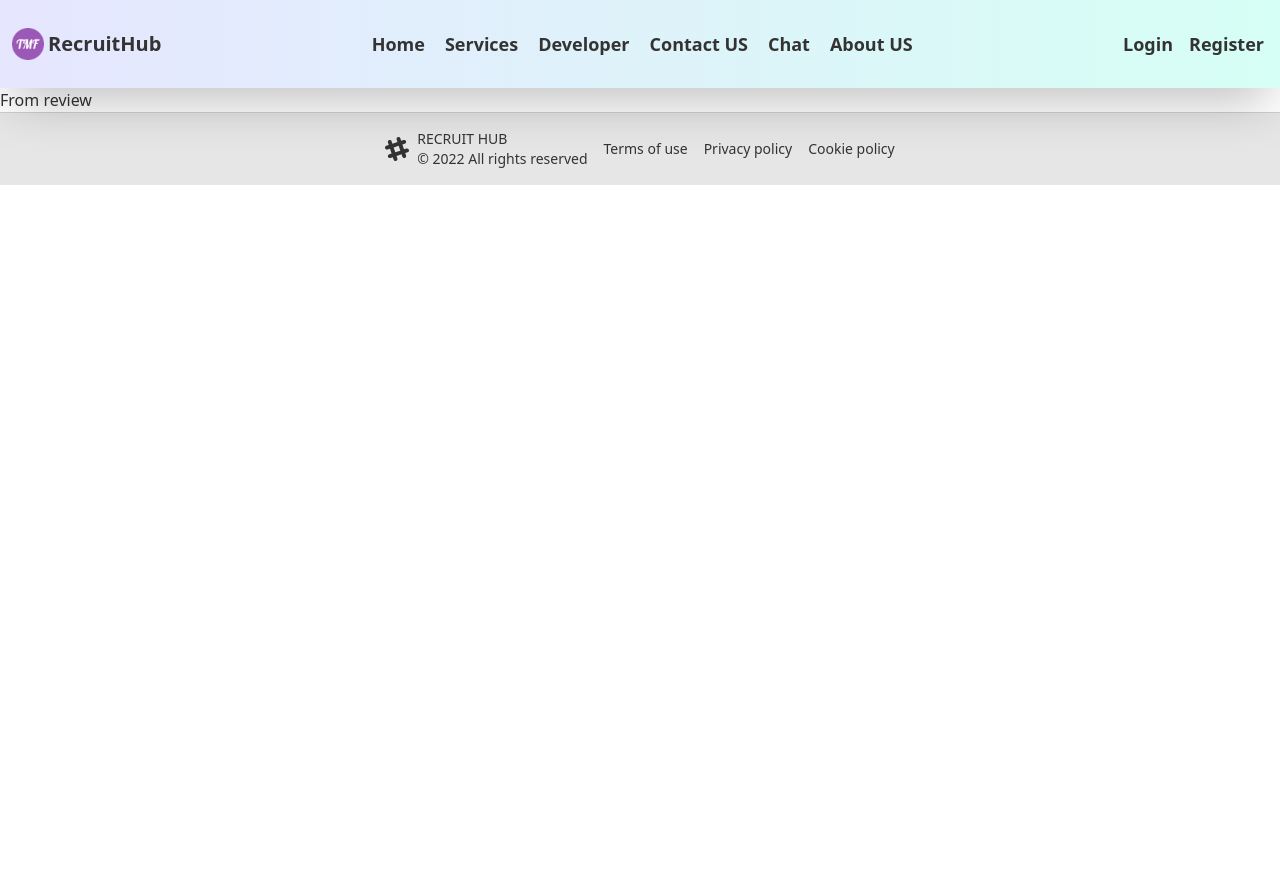
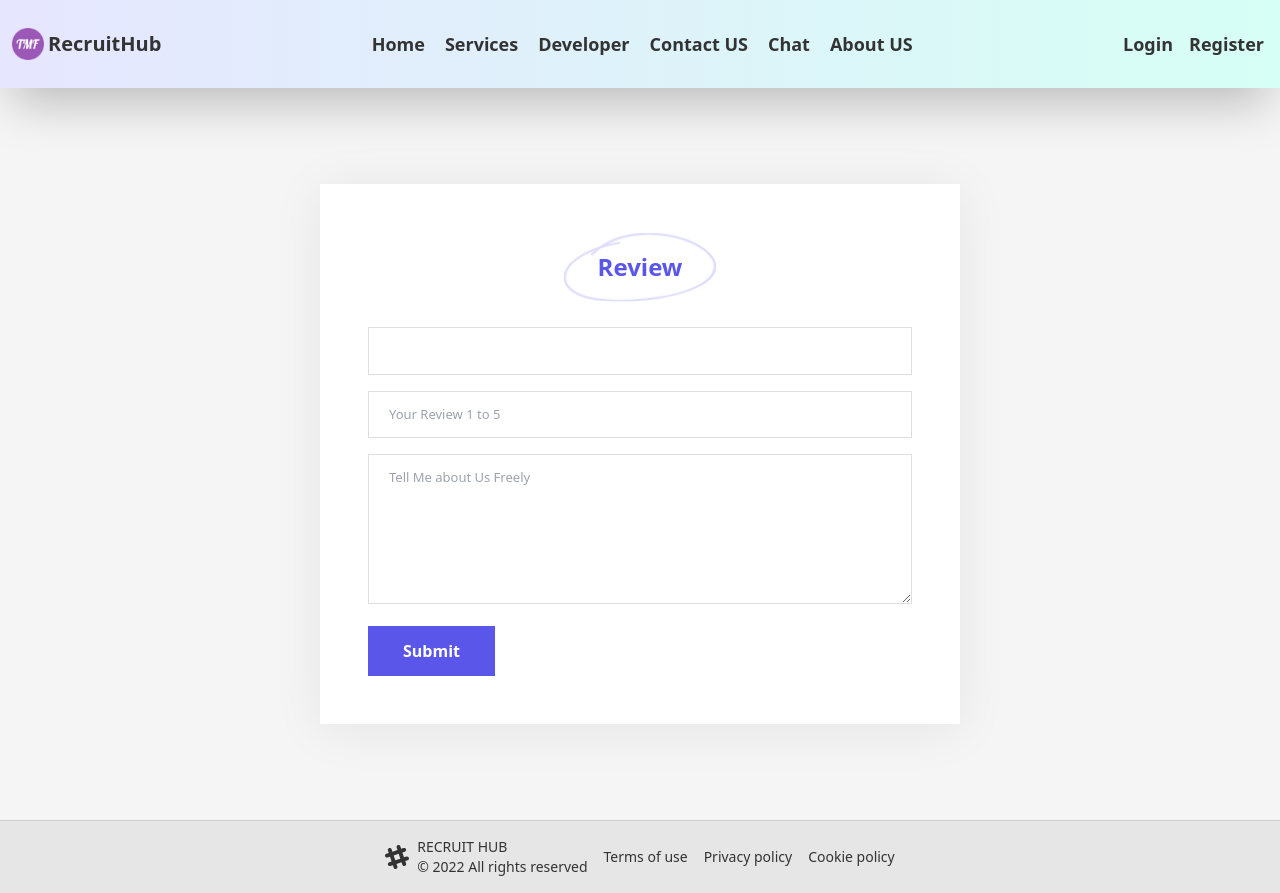
Before and after one commit to thecreativegang/recruit-hub-client-2, a React (Create React App) app: page /review in a window 1280 px wide. Before the commit the page ends 800 px from the top, so only its background shows below. Built offline with nearby package versions, Linux system fonts and the light colour scheme; no server answers.

Commit message:
review page ui and user data collection ready

```diff
--- /dev/null
+++ b/src/components/Pages/Review/Review.css
@@ -0,0 +1,38 @@
+.page-bg {
+  background-color: #f5f5f5;
+}
+
+.review-shadow {
+  box-shadow: 0 5px 50px 0 rgb(0 0 0 / 7%);
+}
+
+.review-input,
+.review-textarea {
+  background-color: #fff;
+  border: 1px solid #dedede;
+  border-radius: 0;
+  color: black;
+  font-size: 13px !important;
+
+  outline: none;
+  padding: 13px 20px !important;
+  width: 100%;
+}
+
+.review-textarea:focus {
+  border: 1px solid #5956e9;
+}
+.review-input:focus {
+  border: 1px solid #5956e9;
+}
+
+::placeholder {
+  color: #000;
+  opacity: 1; /* Firefox */
+}
+
+/* input::-webkit-input-placeholder,
+textarea::-webkit-input-placeholder {
+  color: #000;
+  font-weight: 500;
+} */
--- a/src/components/Pages/Review/Review.js
+++ b/src/components/Pages/Review/Review.js
@@ -1,12 +1,35 @@
 import React from 'react';
+import './Review.css'
 import { useAuthState } from 'react-firebase-hooks/auth';
 import auth from '../../../firebase.init';
+import { useForm } from 'react-hook-form';
 const Review = () => {
-    const [user, loading, error] = useAuthState(auth);
-    console.log(user)
+
+    const [user] = useAuthState(auth);
+
+    const { register, handleSubmit } = useForm();
+    const onSubmit = data => console.log(data);
+
+
+
     return (
-        <div>
-            <h1>From review</h1>
+
+        <div className=' page-bg'>
+            <div className='py-24'>
+                <div className='w-1/2 mx-auto p-12 bg-white review-shadow'>
+                    <div className=' flex justify-center '>
+                        <h1 className='section-tittle relative color-blue-dark font-semibold inline-block  text-center'>Review</h1>
+
+                    </div>
+                    <form onSubmit={handleSubmit(onSubmit)}>
+                        <input value={user?.displayName} className='review-input mb-4' {...register("firstName")} />
+                        <input placeholder='Your Review 1 to 5' required min={1} max={5} type='number' className='review-input mb-4' {...register("rating")} />
+                        <textarea required="" name="" id="" class="review-textarea mb-4 h-[150px] w-[100%]" placeholder="Tell Me about Us Freely " spellcheck="false" autocomplete="off" {...register("review-text")}></textarea>
+                        <input className='bg-blue-dark py-[13px] px-[35px] font-semibold cursor-pointer text-white' type="submit" />
+                    </form>
+                </div>
+            </div>
+
         </div>
     );
 };
--- a/src/index.css
+++ b/src/index.css
@@ -29,6 +29,12 @@
 .btn-primary-vlue:focus {
   outline: none;
 }
+.btn-primary-vlue:hover {
+  background-color: #191919;
+  color: #fff;
+  transition: all 0.2s;
+}
+
 .profile-form-border {
   border: 1px solid rgb(224, 224, 224);
 }
```
